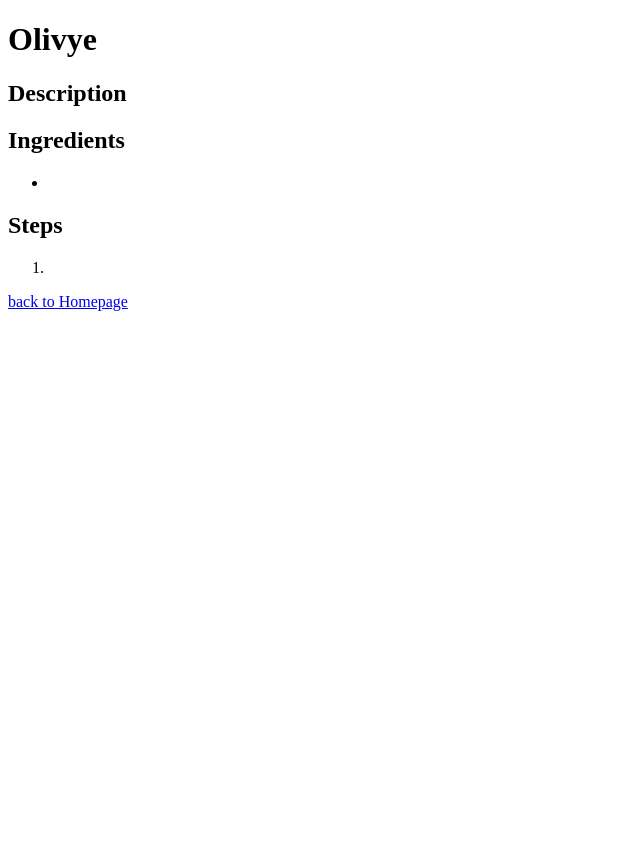
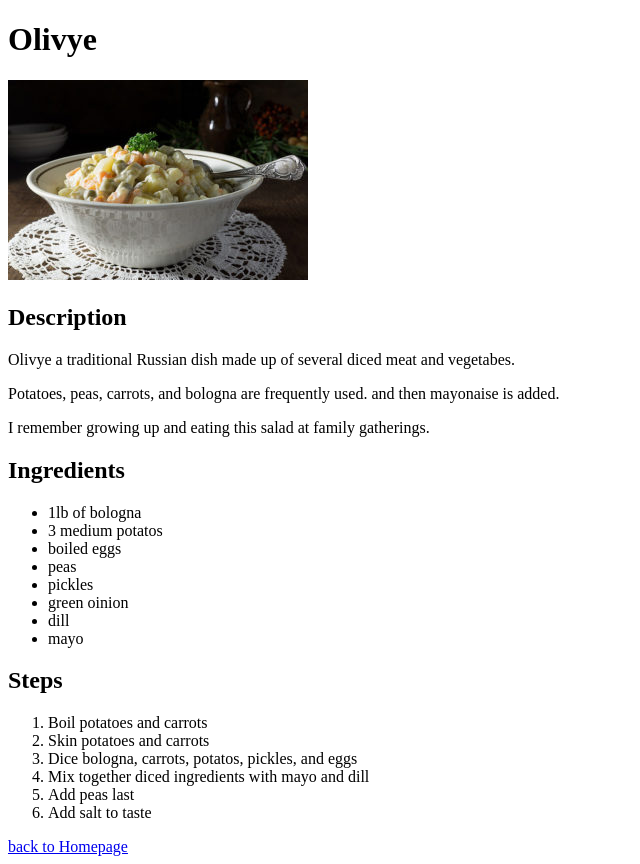
Before and after one commit to atoma02/odin-recipes, a plain HTML site: page recipes/olivye.html in a window 1280 px wide. Shown: the whole page, without its empty margins (0-640 px from the left). Before the commit the page ends 800 px from the top, so only its background shows below. Drawn offline with Linux system fonts and the light colour scheme.

Commit message:
Context added to olivye file

```diff
--- a/recipes/olivye.html
+++ b/recipes/olivye.html
@@ -6,18 +6,33 @@
     </head>
     <body>
         <h1>Olivye</h1>
+        <img src="../img/olivye.jpeg" alt="A bowl of slavic potato salad" width="300">
         <h2>Description</h2>
-            <p>
-            </p>
+            <p>Olivye a traditional Russian dish made up of several diced meat and vegetabes.</p>
+            <p>Potatoes, peas, carrots, and bologna are frequently used. and then mayonaise is added.</p>
+            <p>I remember growing up and eating this salad at family gatherings.</p>
+
 
         <h2>Ingredients</h2>
             <ul>
-                <li></li>
+                <li>1lb of bologna</li>
+                <li>3 medium potatos</li>
+                <li>boiled eggs</li>
+                <li>peas</li>
+                <li>pickles</li>
+                <li>green oinion</li>
+                <li>dill</li>
+                <li>mayo</li>
             </ul>
 
         <h2>Steps</h2>
             <ol>
-                <li></li>
+                <li>Boil potatoes and carrots</li>
+                <li>Skin potatoes and carrots</li>
+                <li>Dice bologna, carrots, potatos, pickles, and eggs</li>
+                <li>Mix together diced ingredients with mayo and dill</li>
+                <li>Add peas last</li>
+                <li>Add salt to taste</li>
             </ol>
 
     </body>
```
Also changed, not shown: img/olivye.jpeg (added).
